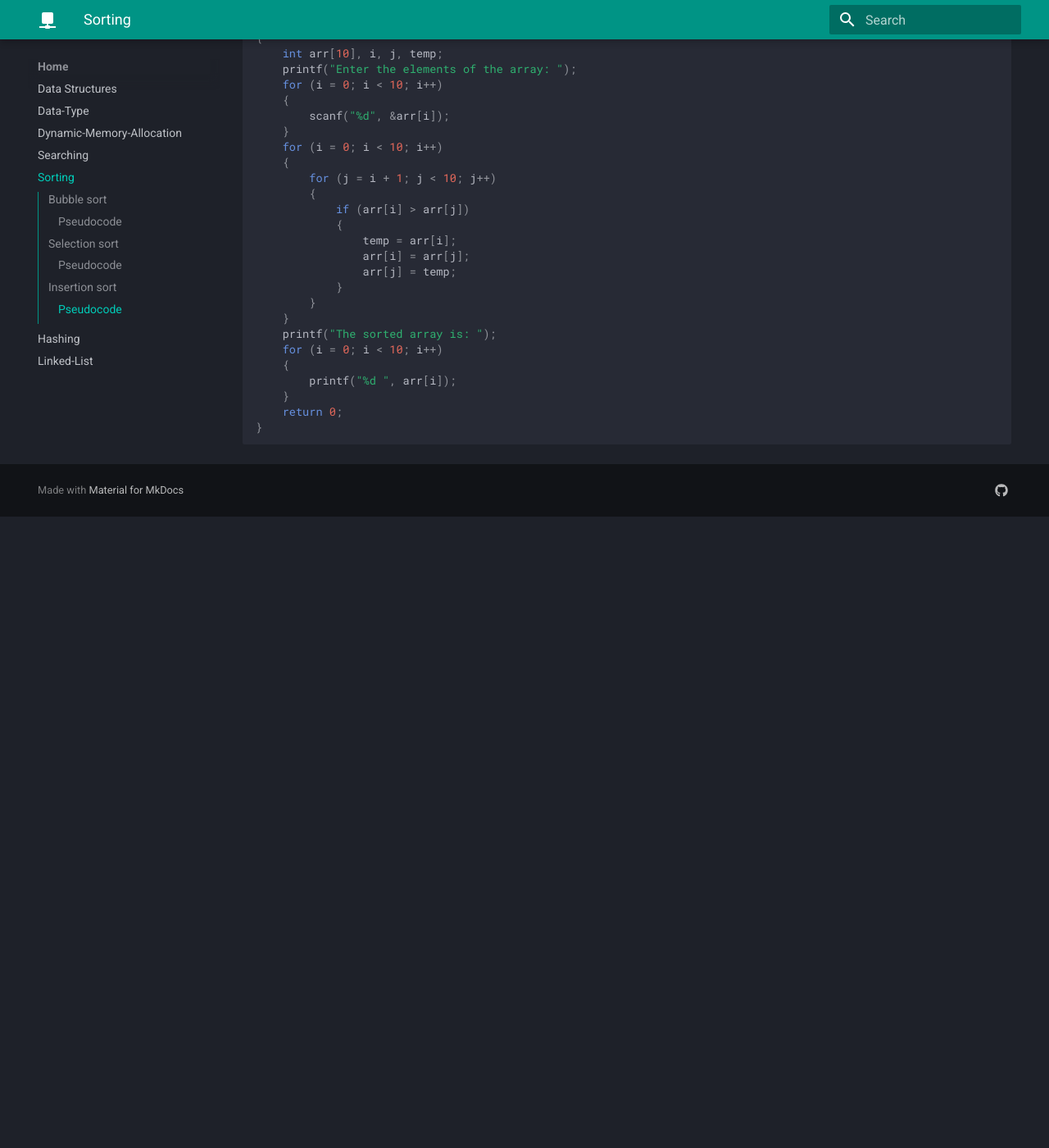
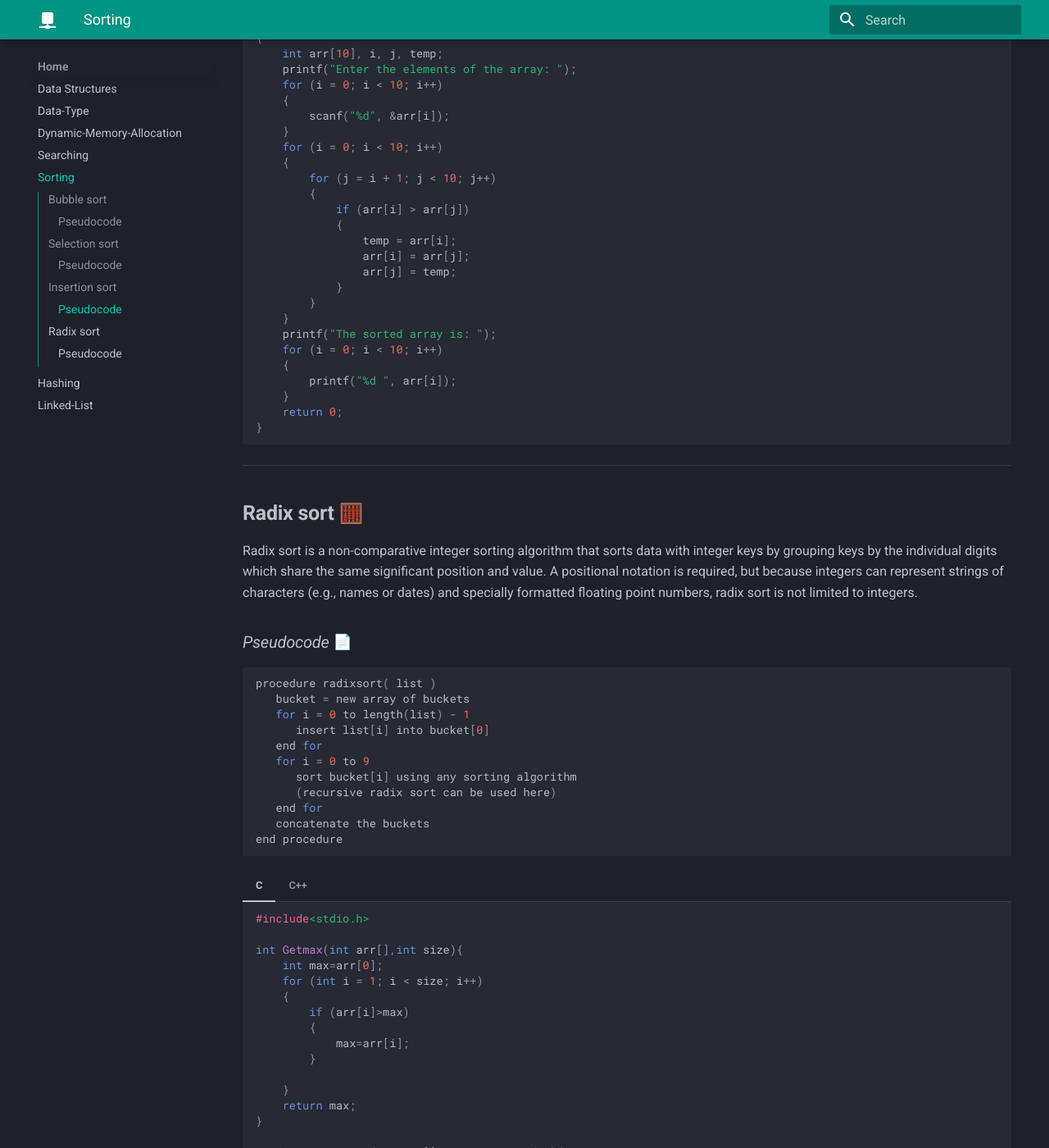
Before and after one commit to Sinix-Codes/DataStructures, an MkDocs documentation site: the page built from docs/Sorting/sorting.md, in a window 1280 px wide and 1400 px high, scrolled down 3198 px. Shown: the whole window at 82% size. Built offline with MkDocs 1.6.1 and Material for MkDocs 9.7.7, drawn with Linux system fonts in a browser that asks for light colours; emoji names are drawn with the system emoji font; before the commit the page ends 3828 px from its top, so only the background shows below that; some of the changed text lies outside the part shown.

````diff
--- a/docs/Sorting/sorting.md
+++ b/docs/Sorting/sorting.md
@@ -340,3 +340,183 @@
         print(arr[i], end=" ")
 
     ```
+
+---
+
+## **Radix sort** :abacus:
+
+Radix sort is a non-comparative integer sorting algorithm that sorts data with integer keys by grouping keys by the individual digits which share the same significant position and value. A positional notation is required, but because integers can represent strings of characters (e.g., names or dates) and specially formatted floating point numbers, radix sort is not limited to integers.
+
+### *Pseudocode* :page_facing_up:
+
+```c
+
+procedure radixsort( list )
+   bucket = new array of buckets
+   for i = 0 to length(list) - 1
+      insert list[i] into bucket[0]
+   end for
+   for i = 0 to 9
+      sort bucket[i] using any sorting algorithm
+      (recursive radix sort can be used here)
+   end for
+   concatenate the buckets
+end procedure
+
+```
+
+=== "C"
+    ```c
+    #include<stdio.h>
+
+    int Getmax(int arr[],int size){
+        int max=arr[0];
+        for (int i = 1; i < size; i++)
+        {
+            if (arr[i]>max)
+            {
+                max=arr[i];
+            }
+
+        }
+        return max;
+    }
+
+    void CountingSort(int arr[],int size,int div){
+        int output[size];
+        int count[10]={0};
+
+        for (int i = 0; i < size; i++)
+        {
+            count[(arr[i]/div)%10]++;
+        }
+        for (int i = 1; i < 10; i++)
+        {
+            count[i]+=count[i-1];
+        }
+        for (int i = size-1; i >= 0; i--)
+        {
+            output[count[(arr[i]/div)%10 ]-1]=arr[i];
+            count[(arr[i]/div)%10]--;
+        }
+        for (int i = 0; i < size; i++)
+        {
+            arr[i]=output[i];
+        }
+
+    }
+
+    void radixSort(int arr[],int size){
+        int m = Getmax(arr,size);
+
+        for (int div= 1; m/div >0; div*=10)
+        {
+            CountingSort(arr,size,div);
+        }
+
+    }
+
+    int main(){
+    int size;
+    printf("Enter size of array: )";
+    scanf("%d",&size);
+
+    int arr[size];
+    printf("Enter %d integers in any order : ",size);
+
+    for(int i=0;i<size;i++){
+        scanf("%d",&arr[i]);
+    }
+
+    for(int i=0;i<size;i++){
+        printf("%d ",arr[i]);
+    }
+
+        printf("\n");
+        radixSort(arr,size);
+
+    for(int i=0;i<size;i++){
+        printf("%d",arr[i]);
+    }
+        return 0;
+    }
+    ```
+
+=== "C++"
+    ```c++
+    #include<iostream>
+    using namespace std;
+
+    int Getmax(int arr[],int size){
+        int max=arr[0];
+        for (int i = 1; i < size; i++)
+        {
+            if (arr[i]>max)
+            {
+                max=arr[i];
+            }
+
+        }
+        return max;
+    }
+
+    void CountingSort(int arr[],int size,int div){
+        int output[size];
+        int count[10]={0};
+
+        for (int i = 0; i < size; i++)
+        {
+            count[(arr[i]/div)%10]++;
+        }
+        for (int i = 1; i < 10; i++)
+        {
+            count[i]+=count[i-1];
+        }
+        for (int i = size-1; i >= 0; i--)
+        {
+            output[count[(arr[i]/div)%10 ]-1]=arr[i];
+            count[(arr[i]/div)%10]--;
+        }
+        for (int i = 0; i < size; i++)
+        {
+            arr[i]=output[i];
+        }
+
+    }
+
+    void radixSort(int arr[],int size){
+        int m = Getmax(arr,size);
+
+        for (int div= 1; m/div >0; div*=10)
+        {
+            CountingSort(arr,size,div);
+        }
+
+    }
+
+    int main(){
+    int size;
+    cout<<"Enter size of array: ";
+    cin>>size;
+
+    int arr[size];
+    cout<<"Enter "<<size<<" integers in any order : "<<endl;
+
+    for(int i=0;i<size;i++){
+        cin >> arr[i];
+    }
+
+    for(int i=0;i<size;i++){
+        cout<<arr[i]<<" ";
+    }
+
+        cout<<endl;
+        radixSort(arr,size);
+
+    for(int i=0;i<size;i++){
+        cout<<arr[i]<<" ";
+    }
+        return 0;
+    }
+
+    ```
````
Also changed, not shown: docs/index.md (+26 -1 lines), docs/profilepic.jpg (added).
